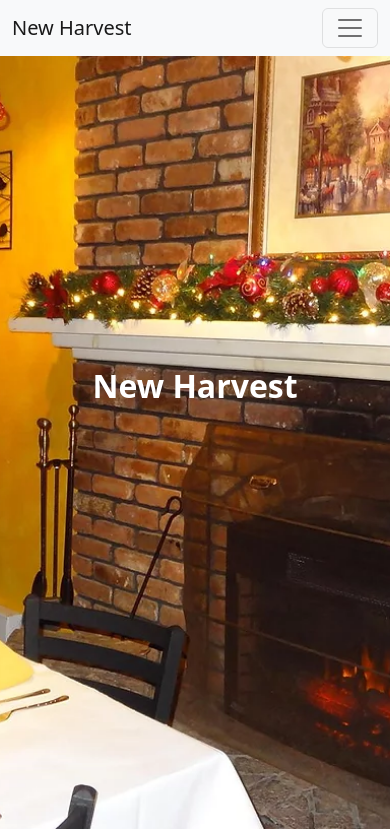
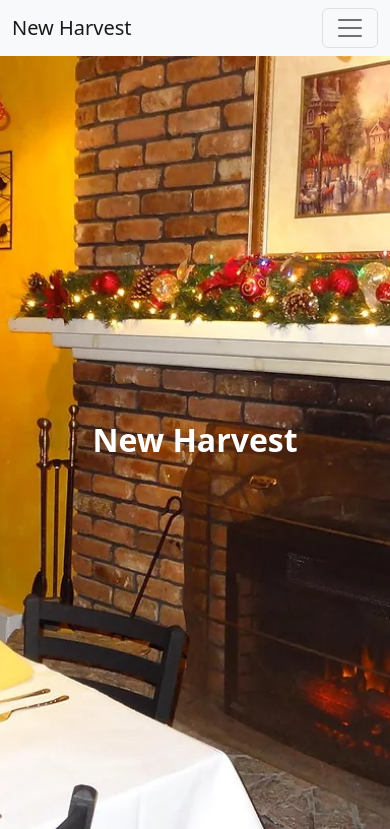
Before and after one commit to MarkoGutierro/New-Harvest-Restaurant-BF, a plain HTML site: page index.html in a window 390 px wide. Shown: the top 829 px of the page. Drawn offline with nearby package versions, Linux system fonts and the light colour scheme.

Commit message:
Fixed Centering on Hero Text
- Hero Text is now setup with flex. This means the text is actually in the middle of the screen. The text was centered before using media queries.

```diff
--- a/index.html
+++ b/index.html
@@ -42,7 +42,6 @@
         </div>
     </nav>
     <div class="site-intro">
-        <img src="./images/fireplace.webp">
         <h1 id="site-title">New Harvest</h1>
     </div>
     <div class="about-container">
--- a/styles.css
+++ b/styles.css
@@ -10,8 +10,16 @@
 }
 
 .site-intro {
+    display: flex;
+    align-items: center;
+    justify-content: center;
+    flex-direction: column;
+    width: 100%;
+    text-align: center;
     height: 92vh;
-    position: relative;
+    background: no-repeat url("./images/fireplace.webp");
+    background-position: 50% 50%;
+    background-size: cover;
 }
 
 .about-container {
@@ -129,10 +137,6 @@
 }
 
 #site-title {
-    display: block;
-    position: absolute;
-    top: 37.5%;
-    width: 100%;
     text-align: center;
     color: white;
     font-weight: bolder;
@@ -178,34 +182,29 @@
   @media (min-width: 0px) {
     #site-title {
       font-size: 200%;
-      top: 40%;
     }
   }
 
   @media (min-width: 500px) {
     #site-title {
       font-size: 300%;
-      top: 40%;
     }
   }
 
   @media (min-width: 992px) {
     #site-title {
       font-size: 400%;
-      top: 39%;
     }
   }
 
   @media (min-width: 1200px) {
     #site-title {
       font-size: 500%;
-      top: 37%;
     }
   }
 
   @media (min-width: 1400px) {
     #site-title {
       font-size: 700%;
-      top: 35%;
     }
   }
```
